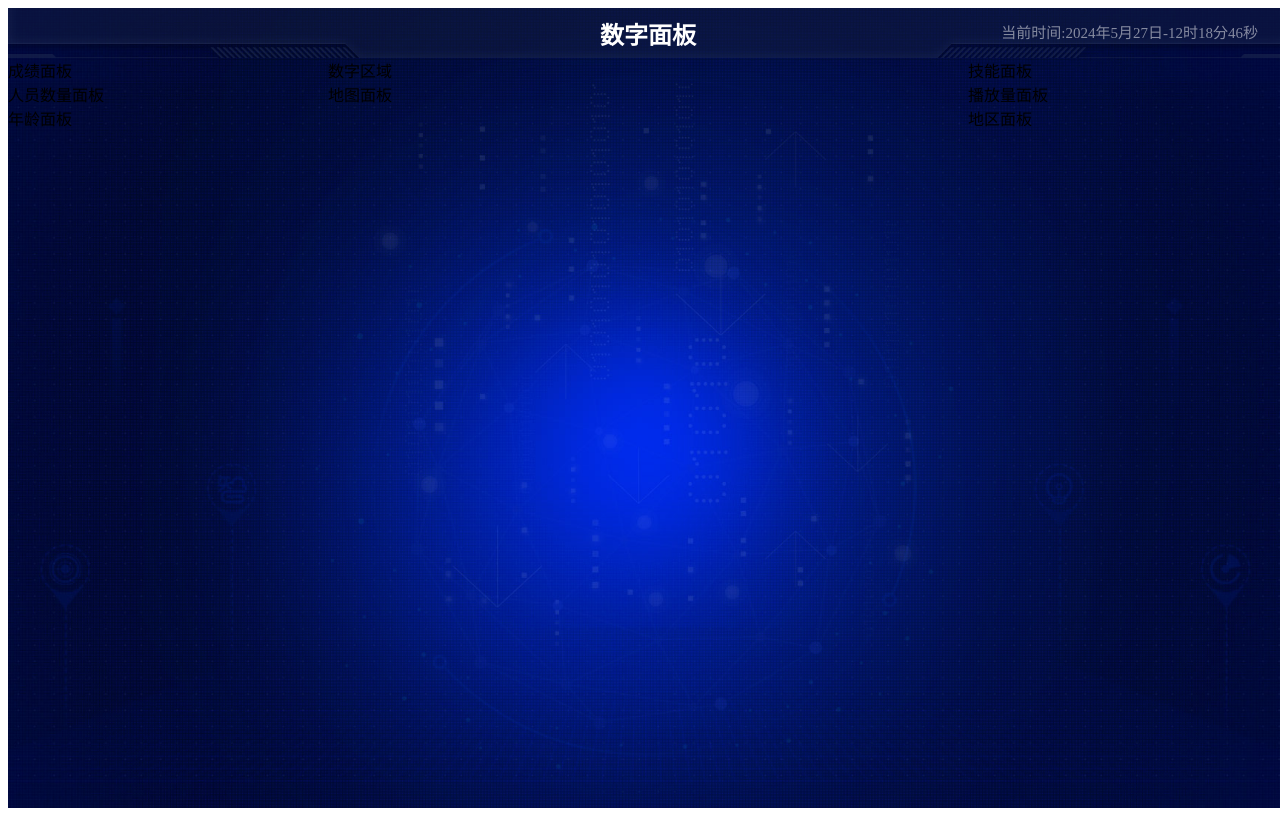
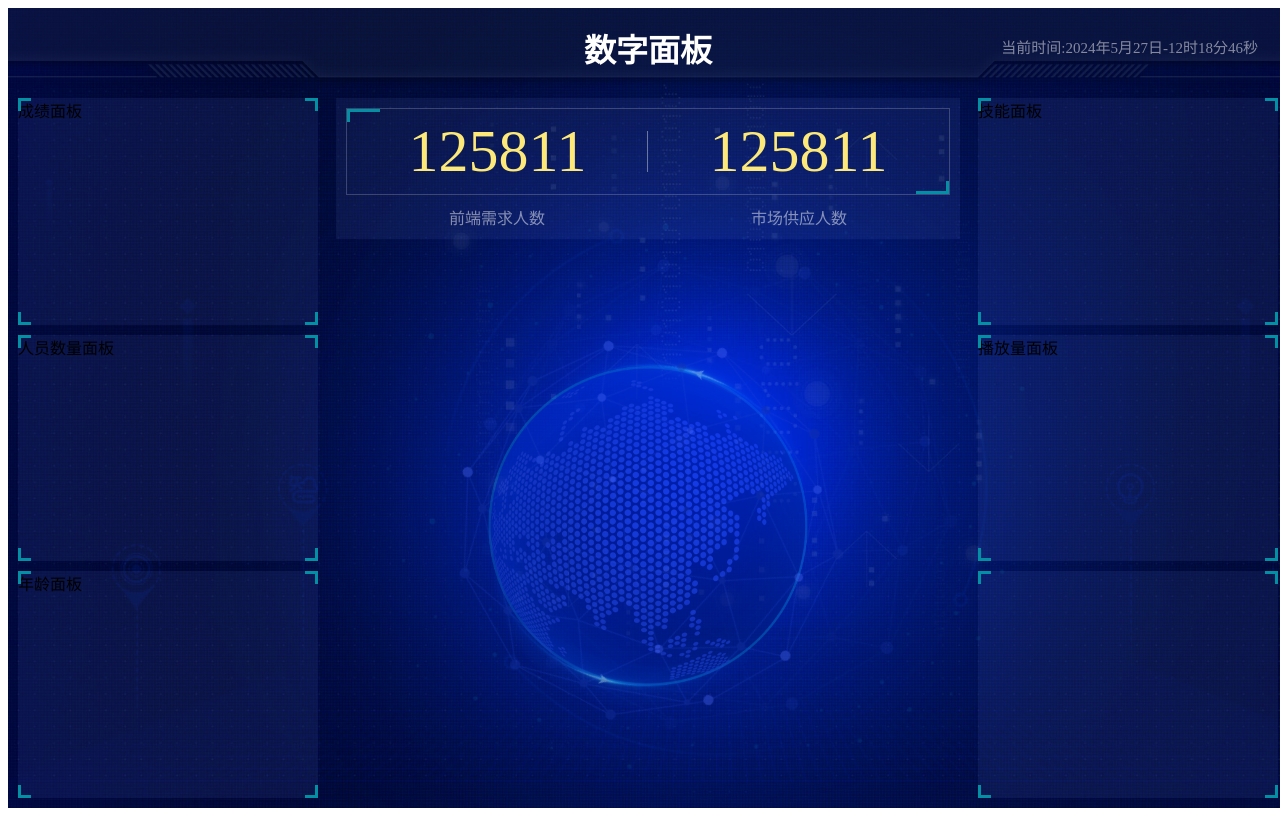
Before and after one commit to OIshiIFoods/DigitPanel, a Vue app: page / in a window 1280 px wide. Built offline with nearby package versions, Linux system fonts and the light colour scheme.

Commit message:
finish base UI

```diff
--- a/src/components/panel/PanelCountry.vue
+++ b/src/components/panel/PanelCountry.vue
@@ -1,9 +1,13 @@
 <template>
-  <PanelItem>地区面板</PanelItem>
+  <PanelItem>
+
+  </PanelItem>
 </template>
 
 <script setup lang="ts">
 import PanelItem from '@/components/panel/PanelItem.vue'
 </script>
 
-<style></style>
+<style scoped lang="stylus">
+
+</style>
--- a/src/components/panel/PanelHeader.vue
+++ b/src/components/panel/PanelHeader.vue
@@ -1,6 +1,6 @@
 <template>
   <header class="header">
-    <h2 class="title">数字面板</h2>
+    <h1 class="title">数字面板</h1>
     <div class="time">
       <span>当前时间:{{ curTime }}</span>
     </div>
--- a/src/components/panel/PanelItem.vue
+++ b/src/components/panel/PanelItem.vue
@@ -1,9 +1,41 @@
 <template>
-  <div class="panel-item">
+  <div class="panel">
+    <div class="header"></div>
     <slot></slot>
+    <div class="footer"></div>
   </div>
 </template>
 
 <script setup lang="ts"></script>
 
-<style></style>
+<style scoped lang="stylus">
+.panel
+  position relative
+  margin 0px 10px 10px
+  background rgba(101, 132, 226, 0.1)
+  .header::before,
+  .header::after,
+  .footer::before,
+  .footer::after
+    content ''
+    display inline-block
+    width 10px
+    height 10px
+    position absolute
+  .header::before
+    for direction in 'top' 'left'
+      border-{direction} 3px solid rgb(4, 144, 164)
+      {direction} 0
+  .header::after
+    for direction in 'top' 'right'
+      border-{direction} 3px solid rgb(4, 144, 164)
+      {direction} 0
+  .footer::before
+    for direction in 'bottom' 'left'
+      border-{direction} 3px solid rgb(4, 144, 164)
+      {direction} 0
+  .footer::after
+    for direction in 'bottom' 'right'
+      border-{direction} 3px solid rgb(4, 144, 164)
+      {direction} 0
+</style>
--- a/src/components/panel/PanelMap.vue
+++ b/src/components/panel/PanelMap.vue
@@ -1,7 +1,46 @@
 <template>
-  <div class="map-panel">地图面板</div>
+  <div class="map-panel">
+    <div class="map-bg1"></div>
+    <div class="map-bg2"></div>
+    <div class="map-bg3"></div>
+  </div>
 </template>
 
 <script setup lang="ts"></script>
 
-<style></style>
+<style scoped lang="stylus">
+.map-panel
+  position relative
+  display flex
+  justify-content center
+  align-items center
+  .map-bg1,.map-bg2,.map-bg3
+    position absolute
+    opacity .5
+  .map-bg1
+    z-index 1
+    width 50%
+    aspect-ratio 1
+    background url('../../assets/images/map.png') 0/100% no-repeat
+  .map-bg2
+    z-index 2
+    width 55%
+    aspect-ratio 1
+    background url('../../assets/images/jt.png') 0/100% no-repeat
+    animation rotate 15s reverse linear infinite
+  .map-bg3
+    z-index 3
+    width 60%
+    aspect-ratio 1
+    background url('../../assets/images/lbx.png') 0/100% no-repeat
+    animation rotate 15s linear infinite
+
+@keyframes rotate {
+  from{
+    transform rotate(0deg)
+  }
+  to{
+    transform rotate(360deg)
+  }
+}
+</style>
--- a/src/components/panel/PanelNum.vue
+++ b/src/components/panel/PanelNum.vue
@@ -1,7 +1,62 @@
 <template>
-  <div class="digit-area">数字区域</div>
+  <div class="digit-area">
+    <div class="number">
+      <span>125811</span>
+      <span>125811</span>
+    </div>
+    <div class="desc">
+      <span>前端需求人数</span>
+      <span>市场供应人数</span>
+    </div>
+  </div>
 </template>
 
 <script setup lang="ts"></script>
 
-<style></style>
+<style scoped lang="stylus">
+.digit-area
+  padding 10px
+  background rgba(101, 132, 226, 0.1)
+  margin 0 8px 5px
+  .number,.desc
+    display flex
+    justify-content space-around
+  .number
+    position relative
+    color rgb(253, 233, 122)
+    border 1px solid rgba(255,255,255,.2)
+    padding 8px 0
+    font-family electronicFont
+    font-size 60px
+    &::before,
+    &::after
+      content ''
+      display inline-block
+      width 30px
+      height 10px
+      position absolute
+    &::before
+      for direction in 'top' 'left'
+        border-{direction} 3px solid rgb(4, 144, 164)
+        {direction} 0
+    &::after
+      for direction in 'bottom' 'right'
+        border-{direction} 3px solid rgb(4, 144, 164)
+        {direction} 0
+    > span
+      position relative
+      width 100%
+      text-align center
+      &:nth-child(1)::after
+        content ''
+        position absolute
+        right 0
+        top 20%
+        display inline-block
+        width 1px
+        height 60%
+        background-color rgba(255,255,255,.4)
+  .desc
+    margin-top 10px
+    color rgba(255,255,255,.5)
+</style>
--- a/src/main.ts
+++ b/src/main.ts
@@ -4,6 +4,7 @@ import { createPinia } from 'pinia'
 import App from './App.vue'
 import router from './router'
 import '@/assets/css/common.stylus'
+import '@/assets/css/font.stylus'
 
 const app = createApp(App)
 
--- a/src/views/DigitPanel.vue
+++ b/src/views/DigitPanel.vue
@@ -3,18 +3,18 @@
     <PanelHeader class="header" />
     <main class="main">
       <section class="column">
-        <PanelScore />
-        <PanelPeopleCount />
-        <PanelAge />
+        <PanelScore class="panel-item" />
+        <PanelPeopleCount class="panel-item"/>
+        <PanelAge class="panel-item"/>
       </section>
       <section class="column">
         <PanelNum />
-        <PanelMap />
+        <PanelMap class="panel-map"/>
       </section>
       <section class="column">
-        <PanelSkill />
-        <PanelPlayCount />
-        <PanelCountry />
+        <PanelSkill class="panel-item"/>
+        <PanelPlayCount class="panel-item" />
+        <PanelCountry class="panel-item"/>
       </section>
     </main>
   </div>
@@ -32,20 +32,29 @@ import PanelPlayCount from '@/components/panel/PanelPlayCount.vue'
 import PanelCountry from '@/components/panel/PanelCountry.vue'
 </script>
 
-<style lang="stylus">
+<style lang="stylus" scoped>
 .digit-panel
   display flex
   flex-direction column
+  overflow hidden
   width 100vw
   height 100vh
-  background: url('@/assets/images/bg.jpg') center/cover no-repeat
-  & .header
-    height 50px
-  & .main
+  background:#000 url('@/assets/images/bg.jpg') 0 0 /cover no-repeat
+  .header
+    height 80px
+  .main
     flex:1
     display flex
-    & .column
+    margin-top 10px
+    .column
       flex 3
-    & .column:nth-child(2)
+      display flex
+      flex-direction column
+      height 100%
+      .panel-item
+        flex 1
+    .column:nth-child(2)
       flex 6
+      & .panel-map
+        flex 1
 </style>
```
Also changed, not shown: src/assets/font/electronicFont.TTF (added), 1 other file (tests, documents, lock files or other folders).
